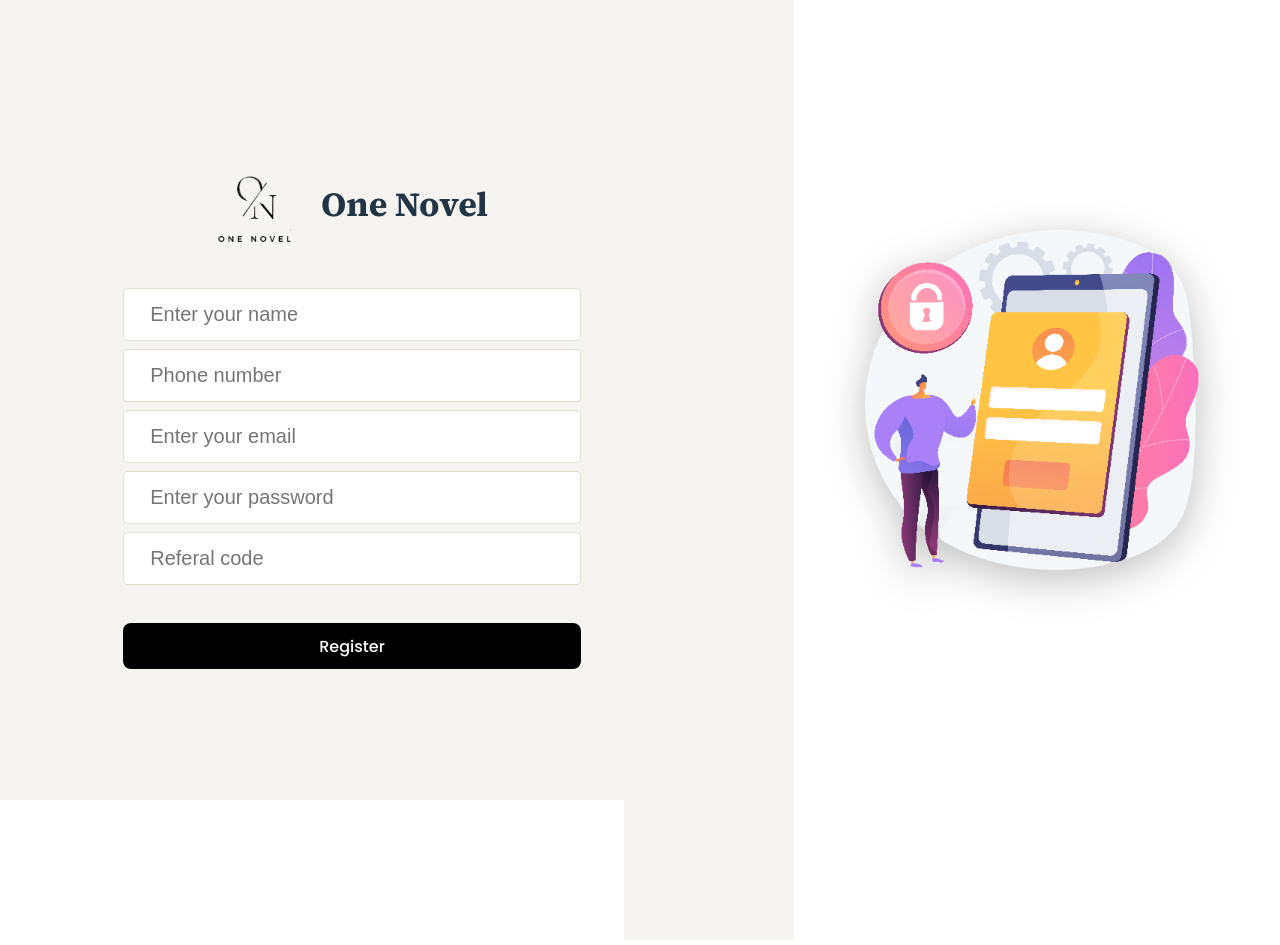
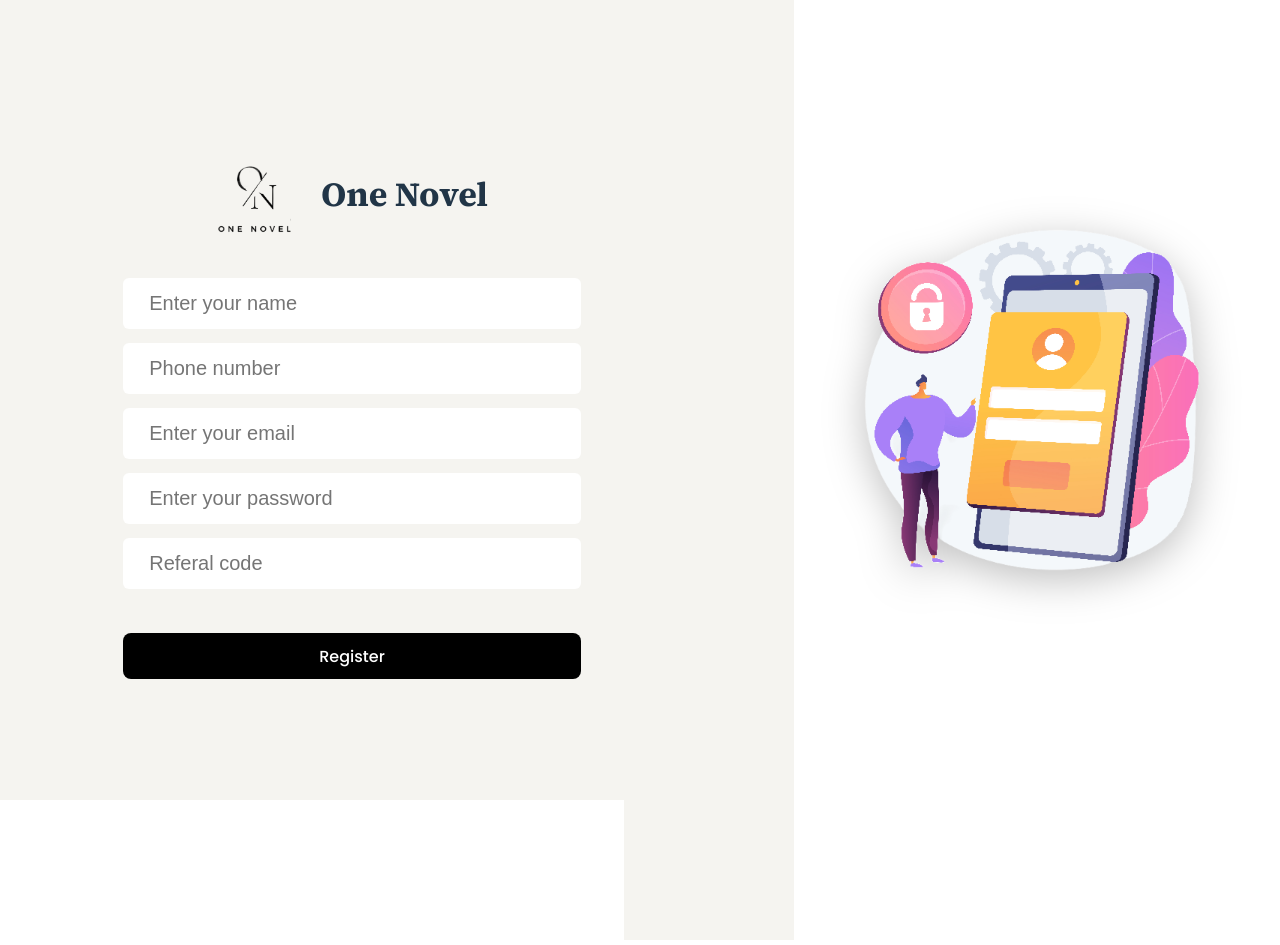
Before and after one commit to suryasarisa99/books-test, a React (Vite) app: page /register in a window 1280 px wide. Built offline with nearby package versions, Linux system fonts and the light colour scheme.

Commit message:
fixed bugs

```diff
--- a/src/app/Home/home.scss
+++ b/src/app/Home/home.scss
@@ -15,6 +15,33 @@
   --text-color: #000000;
   --btn: #000;
   --on-btn: #fff;
+}
+
+@media (prefers-color-scheme: dark) {
+  :root {
+    --primary-color: #1c1c1c;
+    --primary-dark: #e8b58a;
+    // --on-primary: #1c1c1c;
+    --on-primary: #f5f4f0;
+    // --background-color: #321c1c;
+    --background-color: #323b44;
+    --on-bg-title: #565146;
+    --text-color: #ffffff;
+    --btn: #000;
+    --on-btn: #fff;
+    --input-border: #4b4b4bcc;
+  }
+}
+input {
+  width: 100%;
+  padding: 14px 26px;
+  border-radius: 6px;
+  margin-bottom: 8px;
+  border: 1px solid var(--input-border);
+  font-size: 20px;
+  &:focus {
+    outline: none;
+  }
 }
 body {
   font-family: "Poppins", sans-serif;
@@ -655,10 +682,10 @@ nav {
   }
   25%,
   75% {
-    transform: rotate(-10deg);
+    transform: rotate(-7.5deg);
   }
   50% {
-    transform: rotate(10deg);
+    transform: rotate(7.5deg);
   }
 }
 
--- a/src/app/Payment/paymetn.scss
+++ b/src/app/Payment/paymetn.scss
@@ -23,15 +23,6 @@
     font-size: 20px;
   }
   input {
-    width: 100%;
-    padding: 14px 26px;
-    border-radius: 6px;
-    margin-bottom: 8px;
-    border: 1px solid #dee2ce;
-    font-size: 20px;
-    &:focus {
-      outline: none;
-    }
     &:not(:last-child) {
       margin-bottom: 14px;
     }
@@ -114,7 +105,7 @@
   }
   .right {
     width: 45%;
-    background-color: white;
+    background-color: var(--background-color);
     display: flex;
     justify-content: center;
     align-items: center;
--- a/src/app/auth.scss
+++ b/src/app/auth.scss
@@ -31,6 +31,7 @@
     align-items: center;
     margin-top: 20px;
     margin-bottom: 30px;
+    user-select: none;
     gap: 30px;
     img {
       width: 75px;
@@ -44,14 +45,7 @@
     display: flex;
     flex-direction: column;
     input {
-      padding: 14px 26px;
-      border-radius: 4px;
-      margin-bottom: 8px;
-      border: 1px solid #dee2ce;
-      font-size: 20px;
-      &:focus {
-        outline: none;
-      }
+      margin-bottom: 14px !important;
     }
     button {
       background-color: var(--btn);
--- a/src/index.scss
+++ b/src/index.scss
@@ -123,10 +123,10 @@ body {
   }
   25%,
   75% {
-    transform: rotate(-10deg);
+    transform: rotate(-8deg);
   }
   50% {
-    transform: rotate(10deg);
+    transform: rotate(8deg);
   }
 }
 @media screen and (max-width: 1000px) {
```
